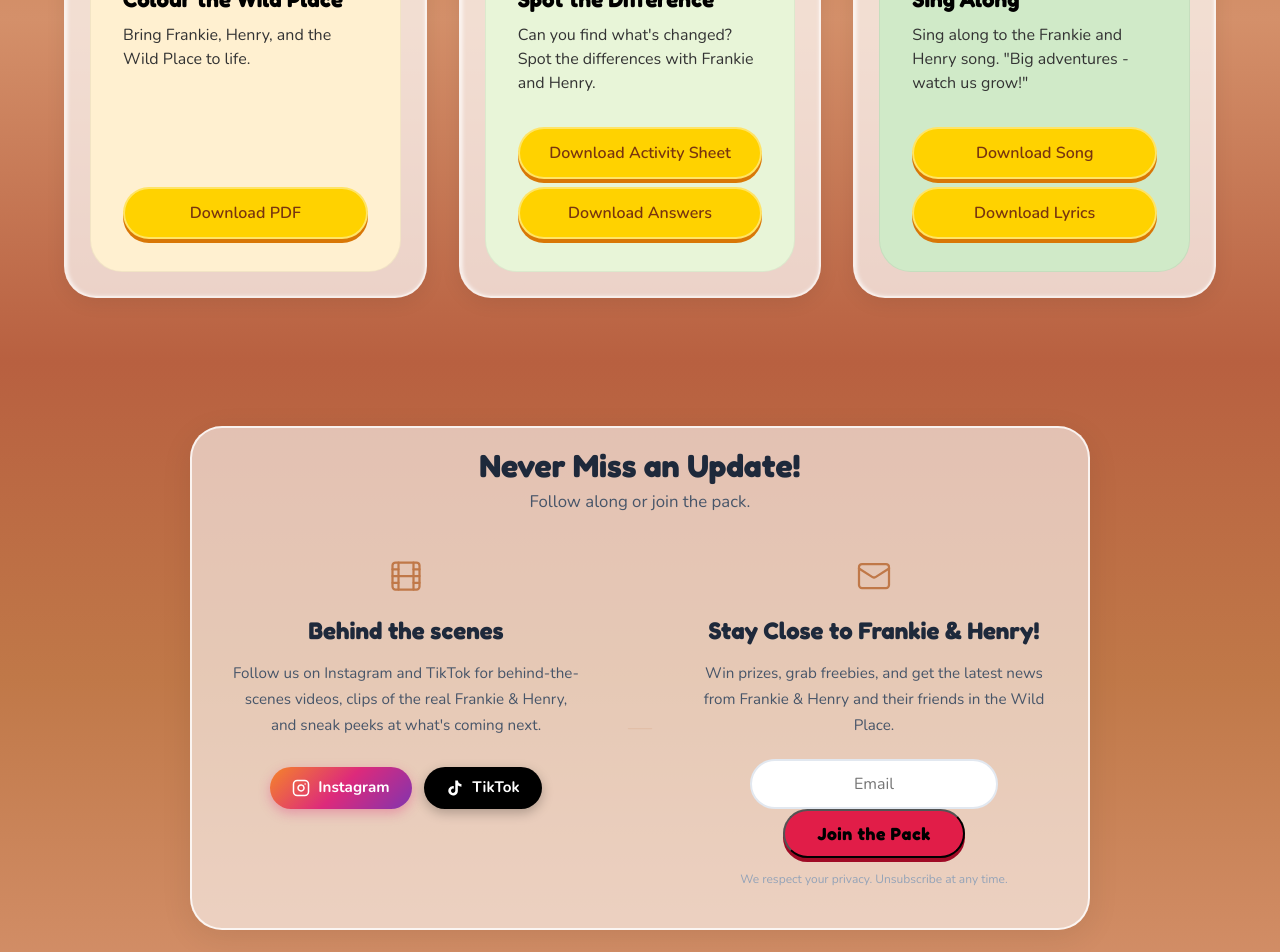
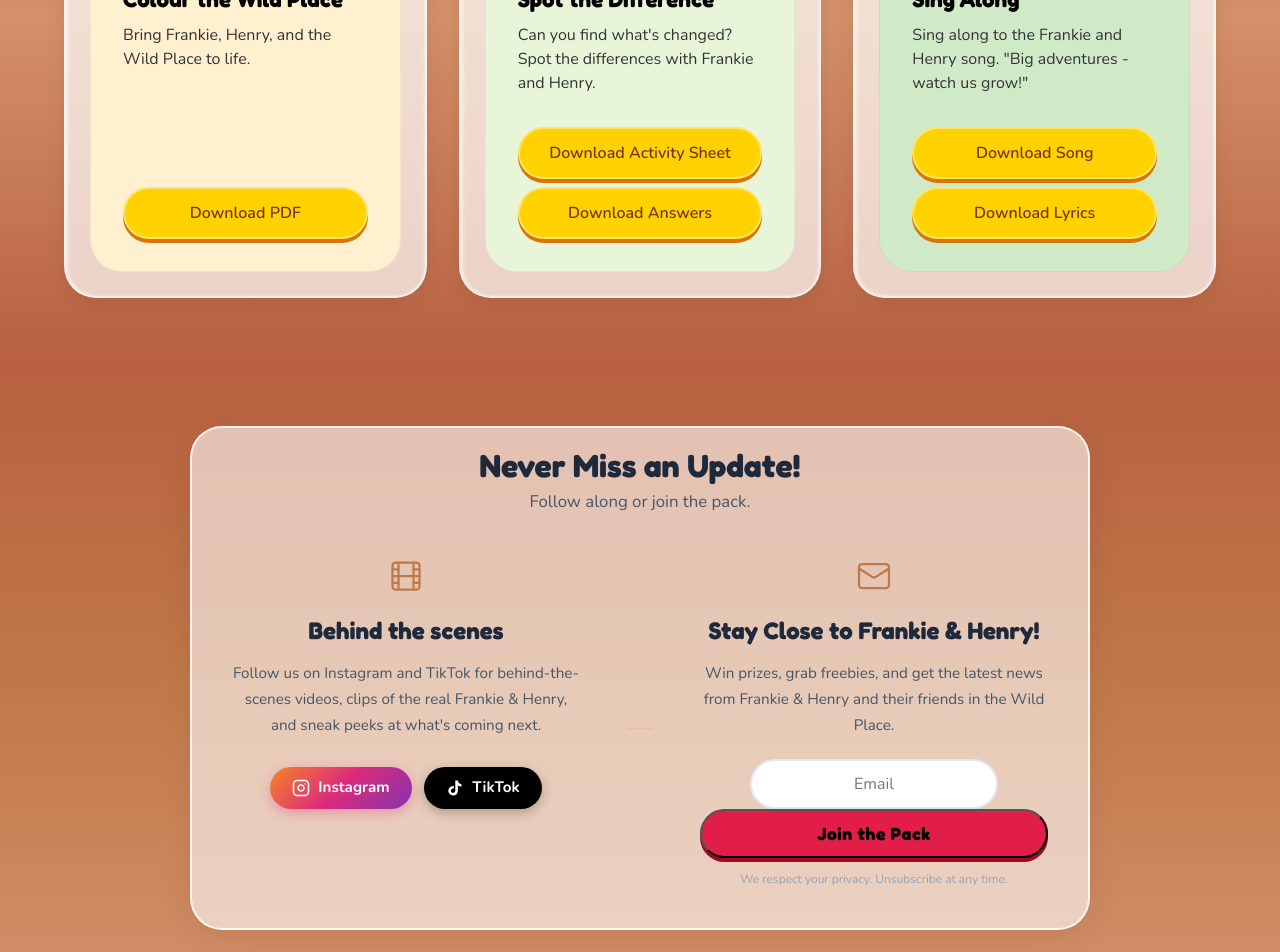
Before and after one commit to michelecameron21-art/Frankie-Henry-Website, a React (Vite) app: page / in a window 1280 px wide. Shown: the part 6545-7497 px from the top of the page. Built offline with nearby package versions, Linux system fonts and the light colour scheme.

Commit message:
Fix Join the Pack button width to match email field; remove Liabri Studios logo from hero

```diff
--- a/src/index.css
+++ b/src/index.css
@@ -1589,12 +1589,17 @@ button {
     padding: 0.75rem 2rem !important;
     box-shadow: 0 4px 0 #9f0a25 !important;
     letter-spacing: 0.03em !important;
+    width: 100% !important;
 }
 #mlb2-38818852.ml-form-embedContainer .ml-form-embedWrapper .ml-form-embedBody .ml-form-embedSubmit button.primary:hover {
     background-color: #be123c !important;
 }
 #mlb2-38818852.ml-form-embedContainer {
     width: 100% !important;
+}
+#mlb2-38818852 .ml-form-embedContainer .ml-form-embedWrapper .ml-form-embedBody form.ml-block-form {
+    max-width: 280px !important;
+    margin: 0 auto !important;
 }
 #mlb2-38818852.ml-form-embedContainer .ml-form-embedWrapper.embedForm {
     max-width: 100% !important;
```
